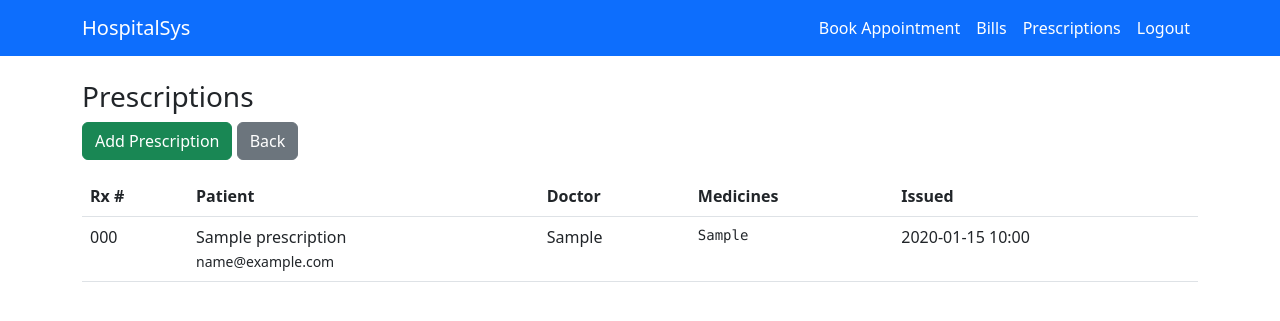
After one commit to ganeshkekkereni/Hospital-Management, a Flask app: page /prescriptions in a window 1280 px wide. The commit adds this page. Shown: the top 321 px of the page. Run offline with Flask 3, Linux system fonts and the light colour scheme; the visitor is signed in with stand-in values (Sample User, id 1); tables that the repository leaves empty hold one stand-in row (values such as "Sample post").

Commit message:
added bills and prescription to application

```diff
--- a/app.py
+++ b/app.py
@@ -38,6 +38,29 @@ class Appointment(db.Model):
     reason = db.Column(db.Text, nullable=True)
     created_at = db.Column(db.DateTime, default=datetime.utcnow)
     user_id = db.Column(db.Integer, db.ForeignKey('user.id'))  # who booked
+
+# --- Add after Appointment model ---
+class Bill(db.Model):
+    id = db.Column(db.Integer, primary_key=True)
+    bill_number = db.Column(db.String(64), unique=True, nullable=False)
+    patient_name = db.Column(db.String(150), nullable=False)
+    patient_email = db.Column(db.String(150), nullable=False)
+    amount = db.Column(db.Float, nullable=False)
+    issued_date = db.Column(db.DateTime, default=datetime.utcnow)
+    description = db.Column(db.Text, nullable=True)
+    user_id = db.Column(db.Integer, db.ForeignKey('user.id'))  # who created the bill
+
+class Prescription(db.Model):
+    id = db.Column(db.Integer, primary_key=True)
+    prescription_number = db.Column(db.String(64), unique=True, nullable=False)
+    patient_name = db.Column(db.String(150), nullable=False)
+    patient_email = db.Column(db.String(150), nullable=False)
+    doctor = db.Column(db.String(150), nullable=False)
+    medicines = db.Column(db.Text, nullable=False)  # comma/newline separated list
+    notes = db.Column(db.Text, nullable=True)
+    issued_date = db.Column(db.DateTime, default=datetime.utcnow)
+    user_id = db.Column(db.Integer, db.ForeignKey('user.id'))  # who created
+
 
 # Routes
 @app.route('/')
@@ -137,6 +160,83 @@ def book():
         return redirect(url_for('dashboard'))
     return render_template('book_appointment.html')
 
+# --- Bills routes ---
+@app.route('/bills')
+@login_required
+def bills():
+    user_id = session['user_id']
+    bills = Bill.query.filter_by(user_id=user_id).order_by(Bill.issued_date.desc()).all()
+    return render_template('bills.html', bills=bills)
+
+@app.route('/bills/add', methods=['GET','POST'])
+@login_required
+def add_bill():
+    if request.method == 'POST':
+        bill_number = request.form.get('bill_number').strip()
+        patient_name = request.form.get('patient_name').strip()
+        patient_email = request.form.get('patient_email').strip().lower()
+        amount = request.form.get('amount').strip()
+        description = request.form.get('description','').strip()
+        if not (bill_number and patient_name and patient_email and amount):
+            flash("Please fill required fields", "danger")
+            return redirect(url_for('add_bill'))
+        try:
+            amount_val = float(amount)
+        except ValueError:
+            flash("Invalid amount", "danger")
+            return redirect(url_for('add_bill'))
+        b = Bill(
+            bill_number=bill_number,
+            patient_name=patient_name,
+            patient_email=patient_email,
+            amount=amount_val,
+            description=description,
+            user_id=session['user_id']
+        )
+        db.session.add(b)
+        db.session.commit()
+        flash("Bill saved.", "success")
+        return redirect(url_for('bills'))
+    return render_template('add_bill.html')
+
+
+# --- Prescriptions routes ---
+@app.route('/prescriptions')
+@login_required
+def prescriptions():
+    user_id = session['user_id']
+    pres = Prescription.query.filter_by(user_id=user_id).order_by(Prescription.issued_date.desc()).all()
+    return render_template('prescriptions.html', prescriptions=pres)
+
+@app.route('/prescriptions/add', methods=['GET','POST'])
+@login_required
+def add_prescription():
+    if request.method == 'POST':
+        pres_no = request.form.get('prescription_number').strip()
+        patient_name = request.form.get('patient_name').strip()
+        patient_email = request.form.get('patient_email').strip().lower()
+        doctor = request.form.get('doctor').strip()
+        medicines = request.form.get('medicines').strip()
+        notes = request.form.get('notes','').strip()
+        if not (pres_no and patient_name and patient_email and doctor and medicines):
+            flash("Please fill required fields", "danger")
+            return redirect(url_for('add_prescription'))
+        p = Prescription(
+            prescription_number=pres_no,
+            patient_name=patient_name,
+            patient_email=patient_email,
+            doctor=doctor,
+            medicines=medicines,
+            notes=notes,
+            user_id=session['user_id']
+        )
+        db.session.add(p)
+        db.session.commit()
+        flash("Prescription saved.", "success")
+        return redirect(url_for('prescriptions'))
+    return render_template('add_prescription.html')
+
+
 # Run app
 if __name__ == "__main__":
     with app.app_context():
--- a/templates/base.html
+++ b/templates/base.html
@@ -16,8 +16,10 @@
             <div class="collapse navbar-collapse">
                 <ul class="navbar-nav ms-auto">
                     {% if session.get('user_id') %}
-                    <li class="nav-item"><a class="nav-link" href="{{ url_for('book') }}">Book Appointment</a></li>
-                    <li class="nav-item"><a class="nav-link" href="{{ url_for('logout') }}">Logout</a></li>
+                    <li class="nav-item"><a class="nav-link" href="{{ url_for('book') }}"  style="color: white;">Book Appointment</a></li>
+                    <li class="nav-item"><a class="nav-link" href="{{ url_for('bills') }}"  style="color: white;">Bills</a></li>
+                    <li class="nav-item"><a class="nav-link" href="{{ url_for('prescriptions') }}" style="color: white;">Prescriptions</a></li>
+                    <li class="nav-item"><a class="nav-link" href="{{ url_for('logout') }}"  style="color: white;">Logout</a></li>
                     {% else %}
                     <li class="nav-item"><a class="nav-link" href="{{ url_for('login') }}">Login</a></li>
                     <li class="nav-item"><a class="nav-link" href="{{ url_for('register') }}">Register</a></li>
--- /dev/null
+++ b/templates/prescriptions.html
@@ -0,0 +1,38 @@
+{% extends "base.html" %}
+{% block title %}Prescriptions{% endblock %}
+{% block body %}
+<h3>Prescriptions</h3>
+<div class="mb-3">
+    <a class="btn btn-success" href="{{ url_for('add_prescription') }}">Add Prescription</a>
+    <a class="btn btn-secondary" href="{{ url_for('dashboard') }}">Back</a>
+</div>
+
+{% if prescriptions %}
+<table class="table">
+    <thead>
+        <tr>
+            <th>Rx #</th>
+            <th>Patient</th>
+            <th>Doctor</th>
+            <th>Medicines</th>
+            <th>Issued</th>
+        </tr>
+    </thead>
+    <tbody>
+        {% for p in prescriptions %}
+        <tr>
+            <td>{{ p.prescription_number }}</td>
+            <td>{{ p.patient_name }}<br><small>{{ p.patient_email }}</small></td>
+            <td>{{ p.doctor }}</td>
+            <td>
+                <pre style="white-space:pre-wrap;">{{ p.medicines }}</pre>
+            </td>
+            <td>{{ p.issued_date.strftime("%Y-%m-%d %H:%M") }}</td>
+        </tr>
+        {% endfor %}
+    </tbody>
+</table>
+{% else %}
+<p>No prescriptions yet.</p>
+{% endif %}
+{% endblock %}
```
Also changed, not shown: templates/add_bill.html (added, +29 -0 lines), templates/add_prescription.html (added, +34 -0 lines), templates/bills.html (added, +36 -0 lines).
